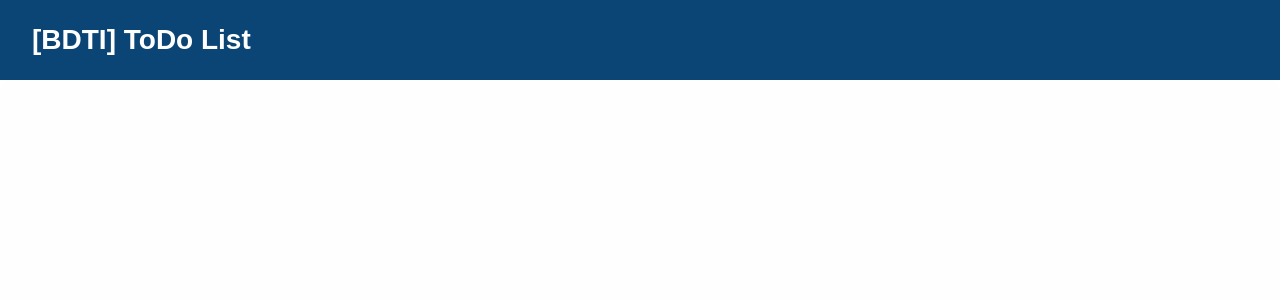
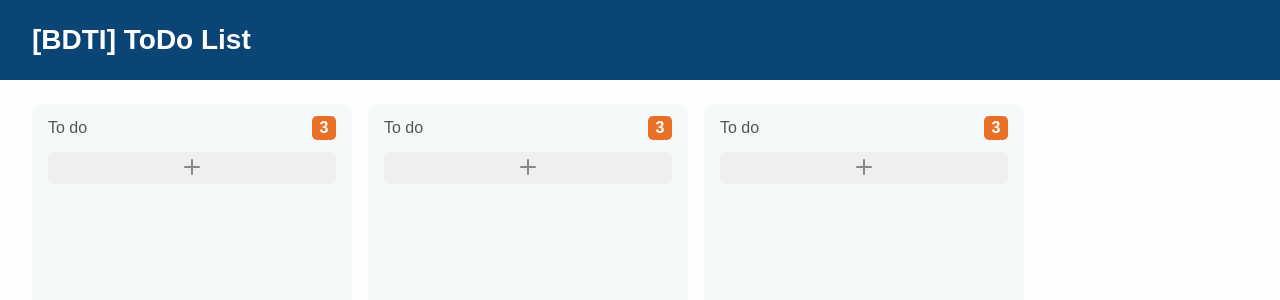
Before and after one commit to rgranvilla/bdti-todo-list, a React (Create React App) app: page / in a window 1280 px wide. Shown: the top 300 px of the page. Built offline with nearby package versions, Linux system fonts and the light colour scheme; the HTML template or start-up script is replaced by a standard one.

Commit message:
dashboard updated

```diff
--- a/src/components/Dashboard/index.jsx
+++ b/src/components/Dashboard/index.jsx
@@ -2,10 +2,14 @@ import React from 'react';
 
 import {Container} from './styles';
 
+import List from '../List';
+
 export default function Dashboard() {
   return (
     <Container>
-
+      <List />
+      <List />
+      <List />
     </Container>
   )
 }
--- a/src/components/Dashboard/styles.js
+++ b/src/components/Dashboard/styles.js
@@ -1,9 +1,9 @@
 import styled from 'styled-components';
 
 export const Container = styled.div`
-  width: 100%;
+  display: flex;
+  padding: 1.5rem 2rem;
   height: calc(100% - 5rem);
-  border-radius: 10px;
 
   background: var(--bg-dashboard);
 `;
```
